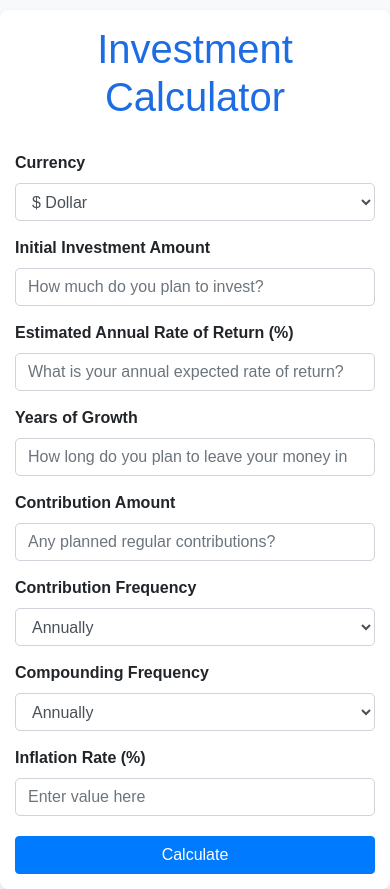
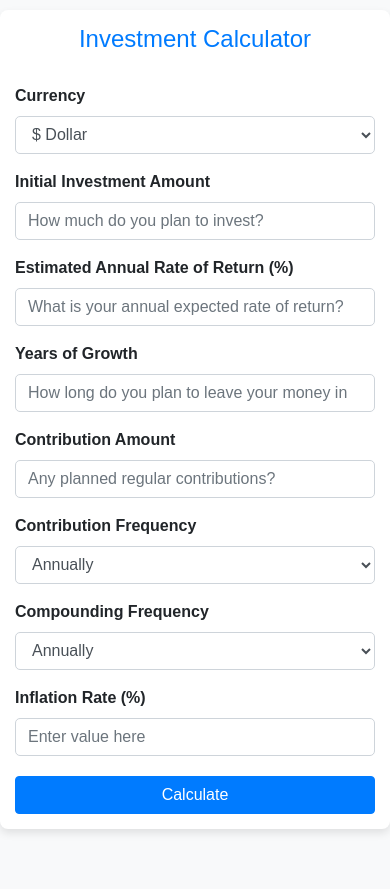
Before and after one commit to getser-surbakti/Investment-Calculator, a Flask app: page / in a window 390 px wide. After the commit the page ends 833 px from the top, so only its background shows below. Run offline with Flask 2, Linux system fonts and the light colour scheme; some libraries are stand-ins or nearby versions.

Commit message:
Upgraded 1.2

```diff
--- a/templates/index.html
+++ b/templates/index.html
@@ -22,10 +22,10 @@
         h1 {
             font-size: 1.8em;
             margin-bottom: 30px;
-            color: #1d6ce4;
+            color: #007bff;
         }
         .form-group {
-            margin-bottom: 15px;
+            margin-bottom: 10 px;
         }
         .btn-block {
             margin-top: 20px;
@@ -43,7 +43,7 @@
                 padding: 15px;
             }
             h1 {
-                font-size: 2.5em;
+                font-size: 1.5em;
             }
         }
     </style>
```
